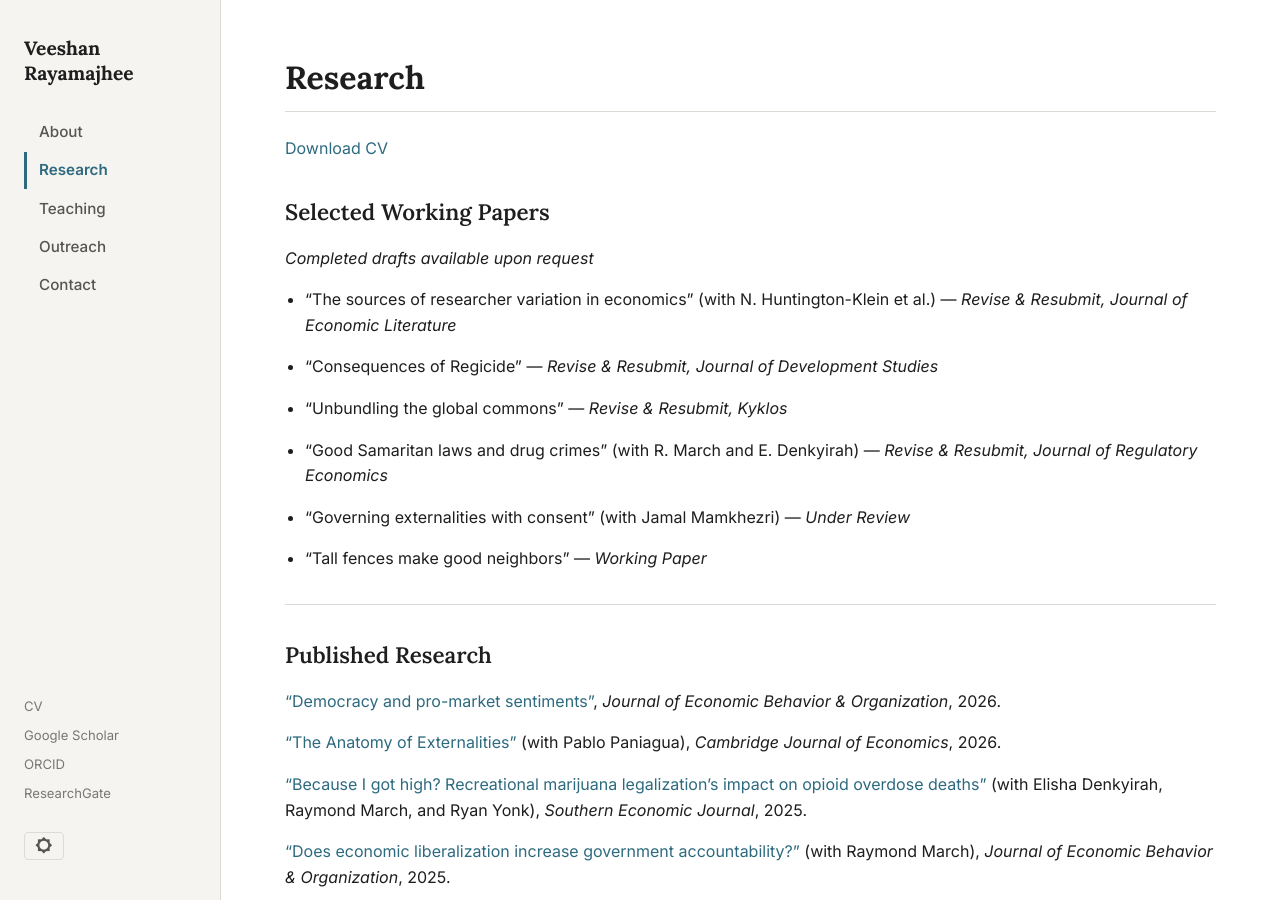
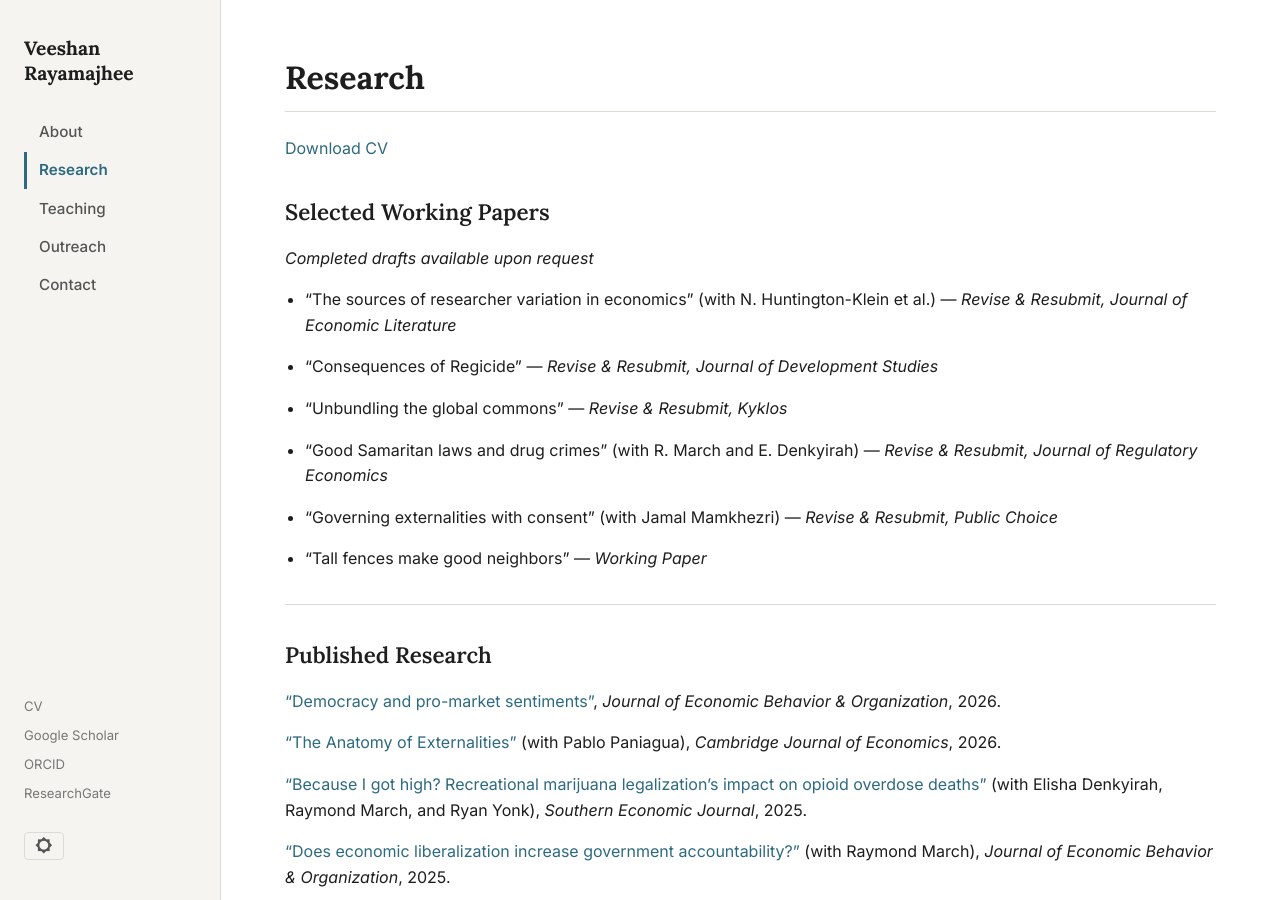
Before and after one commit to veeshanr/veeshanr.github.io, a Jekyll site: the page built from pages/research.md, in a window 1280 px wide and 900 px high. Built offline with Jekyll 4.4.1, drawn with Linux system fonts in a browser that asks for light colours.

Commit message:
Update Governing externalities to R&R at Public Choice
Co-Authored-By: Claude Opus 4.7 (1M context) <noreply@anthropic.com>

```diff
--- a/pages/research.md
+++ b/pages/research.md
@@ -18,7 +18,7 @@ title: Research
 
 - "Good Samaritan laws and drug crimes" (with R. March and E. Denkyirah) — *Revise & Resubmit, Journal of Regulatory Economics*
 
-- "Governing externalities with consent" (with Jamal Mamkhezri) — *Under Review*
+- "Governing externalities with consent" (with Jamal Mamkhezri) — *Revise & Resubmit, Public Choice*
 
 - "Tall fences make good neighbors" — *Working Paper*
 
```
Also changed, not shown: 1 other file.
